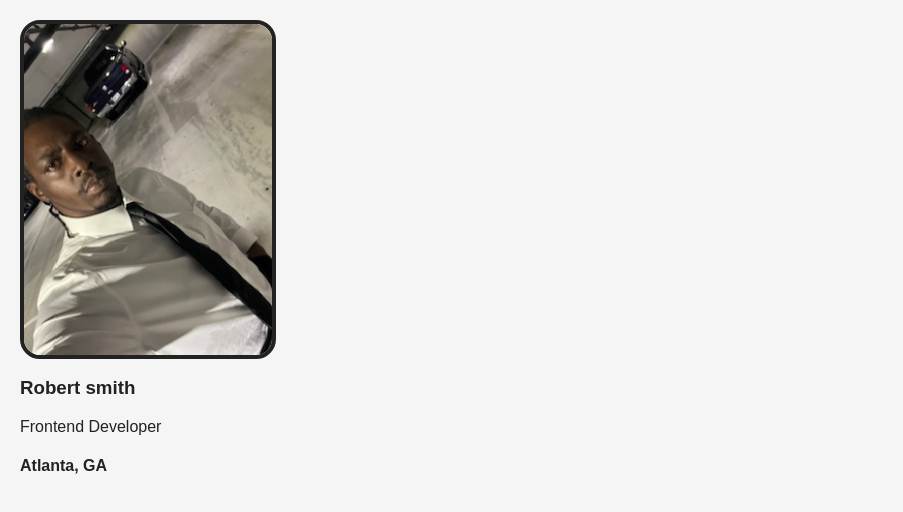
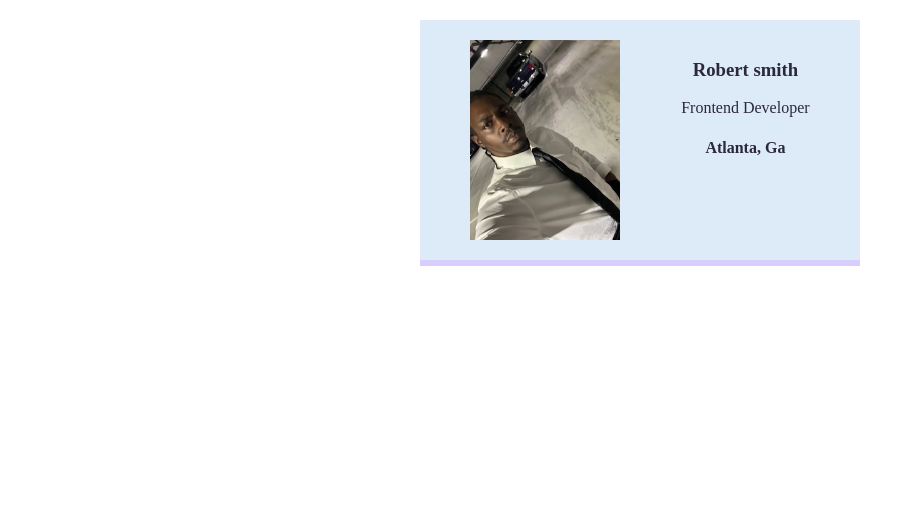
Before and after one commit to rsmithcode23/buisnesscard, a plain HTML site: page index business card.html in a window 1280 px wide. Shown: the whole page, without its empty margins (0-903 px from the left). Drawn offline with Linux system fonts and the light colour scheme.

Commit message:
Add files via upload

```diff
--- a/index business card.html
+++ b/index business card.html
@@ -1,14 +1,29 @@
-<!docutypt Hyml>
 <html>
-<Head>
-<link rel="Stylesheet" href="styles.css"
+
+<head>
+
+<link rel="stylesheet" href="2styles.css" />
+
 </head>
+
 <body>
-<div>
-<img src="IMG_0351.jpg">
-<h3> Robert smith</h3>
-<p> Frontend Developer</p>
-<h4>Atlanta, GA</h4>
+
+<div class="card">
+
+<img class="avatar" src="IMG_0351.jpg">
+
+<div >
+
+<h3>Robert smith</h3>
+
+<p>Frontend Developer</p>
+
+<h4>Atlanta, Ga</h4>
+
 </div>
+
+</div>
+
 </body>
+
 </html>
```
